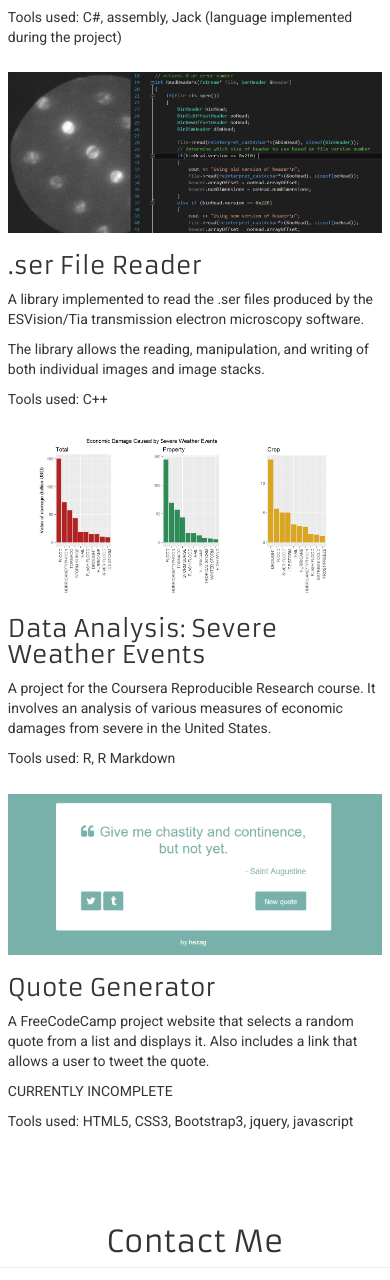
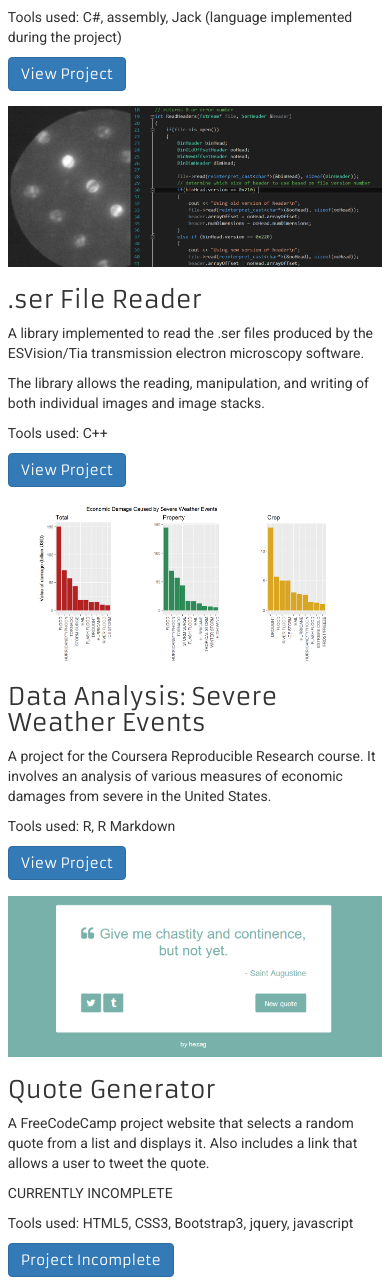
Before and after one commit to jasoncmyers/jasoncmyers.github.io, a plain HTML site: page index.html in a window 390 px wide. Shown: the part 1487-2767 px from the top of the page. Drawn offline with nearby package versions, Linux system fonts and the light colour scheme; some packages are replaced by stand-ins of ours; a script that the page names is missing.

Commit message:
Add 'view project' buttons and styling

```diff
--- a/css/main.css
+++ b/css/main.css
@@ -92,8 +92,13 @@ ul {
   font-size: 22px;
 }
 
+/* To prevent elements from being right up against the screen edge on mobile */
 @media (max-width: 768px) {
-  p, .project-desc, .project-tools, .project-title, .project-banner  {
-    padding: 0 2% 0 2%;
+  p, .project-desc, .project-tools, .project-title, .project-goto-btn, .project-banner  {
+    padding: 0 2%;
+  }
+
+  #contact-P {
+    padding: 0 2% 3% 2%;
   }
 }
--- a/index.html
+++ b/index.html
@@ -57,9 +57,7 @@
       <h2 class="page-header text-center" id="portfolio-title">Portfolio: Some Recent Projects</h2>
       <div class="row project-row">
         <div class="col-md-7">
-          <a href="https://github.com/jasoncmyers/ElementsOfComputing">
-            <img class="img-responsive img-rounded project-banner" src="http://jasoncmyers.github.io/images/nand2tetris.png" alt="View Nand to Tetris project">
-          </a>
+          <img class="img-responsive img-rounded project-banner" src="http://jasoncmyers.github.io/images/nand2tetris.png" alt="">
         </div>
         <div class="col-md-5">
           <h3 class="project-title">Nand to Tetris</h3>
@@ -68,26 +66,28 @@
           <p class="project-desc">The second half of the course had us construct an assembler and from there went to successively higher abstractions,
             including a virtual machine emulator, compiler for a simple language, and a series of OS libraries for the virtual machine.</p>
           <p class="project-tools">Tools used: C#, assembly, Jack (language implemented during the project)</p>
+          <span class="project-goto-btn">
+            <a class="btn btn-primary" href="https://github.com/jasoncmyers/ElementsOfComputing">View Project</a>
+          </span>
         </div>
       </div> <!-- end .project-row -->
       <div class="row project-row">
         <div class="col-md-7">
-          <a href="https://github.com/jasoncmyers/.ser-Reader">
-            <img class="img-responsive img-rounded project-banner" src="http://jasoncmyers.github.io/images/ser-reader.png" alt="View .ser Reader project">
-          </a>
+          <img class="img-responsive img-rounded project-banner" src="http://jasoncmyers.github.io/images/ser-reader.png" alt="">
         </div>
         <div class="col-md-5">
           <h3 class="project-title">.ser File Reader</h3>
           <p class="project-desc">A library implemented to read the .ser files produced by the ESVision/Tia transmission electron microscopy software.</p>
           <p class="project-desc">The library allows the reading, manipulation, and writing of both individual images and image stacks.</p>
           <p class="project-tools">Tools used: C++</p>
+          <span class="project-goto-btn">
+            <a class="btn btn-primary" href="https://github.com/jasoncmyers/.ser-Reader">View Project</a>
+          </span>
         </div>
       </div> <!-- end .project-row -->
       <div class="row project-row">
         <div class="col-md-7">
-          <a href="https://github.com/myer0154/Coursera--Reproducible-Research/tree/master/Assignment%202%20-%20Week%204">
-            <img class="img-responsive img-rounded project-banner" src="http://jasoncmyers.github.io/images/R-weather-report.png" alt="View Weather Data Analysis project">
-          </a>
+          <img class="img-responsive img-rounded project-banner" src="http://jasoncmyers.github.io/images/R-weather-report.png" alt="">
         </div>
         <div class="col-md-5">
           <h3 class="project-title">Data Analysis: Severe Weather Events</h3>
@@ -95,13 +95,14 @@
           from severe in the United States.</p>
           <p class="project-desc"></p>
           <p class="project-tools"> Tools used: R, R Markdown</p>
+          <span class="project-goto-btn">
+            <a class="btn btn-primary" href="https://github.com/myer0154/Coursera--Reproducible-Research/tree/master/Assignment%202%20-%20Week%204">View Project</a>
+          </span>
         </div>
       </div> <!-- end .project-row -->
       <div class="row project-row">
         <div class="col-md-7">
-          <a href="#">
-            <img class="img-responsive img-rounded project-banner" src="http://jasoncmyers.github.io/images/quote-machine-temp.png" alt="View Quote Generator project">
-          </a>
+          <img class="img-responsive img-rounded project-banner" src="http://jasoncmyers.github.io/images/quote-machine-temp.png" alt="">
         </div>
         <div class="col-md-5">
           <h3 class="project-title">Quote Generator</h3>
@@ -109,6 +110,9 @@
           that allows a user to tweet the quote.</p>
           <p class="project-desc">CURRENTLY INCOMPLETE</p>
           <p class="project-tools">Tools used: HTML5, CSS3, Bootstrap3, jquery, javascript</p>
+          <span class="project-goto-btn">
+            <a class="btn btn-primary">Project Incomplete</a>
+          </span>
         </div>
       </div> <!-- end .project-row -->
     </div> <!-- end #portfolio -->
@@ -138,7 +142,7 @@
           </li>
         </ul>
     </div> <!-- end #contact -->
-  </div> <!-- end #main-page -->
+</div> <!-- end #main-page -->
 
 
   <script src="https://cdnjs.cloudflare.com/ajax/libs/jquery/3.2.1/jquery.min.js"></script>
```
